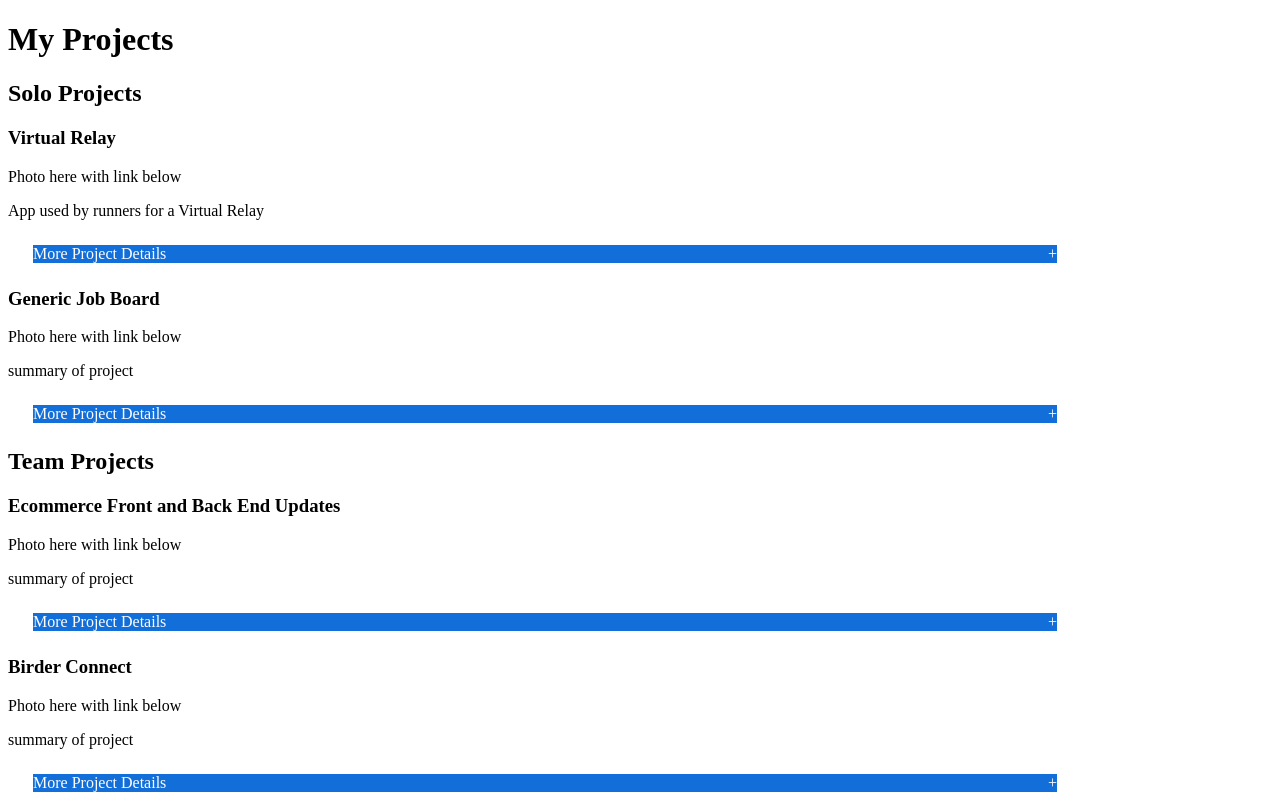
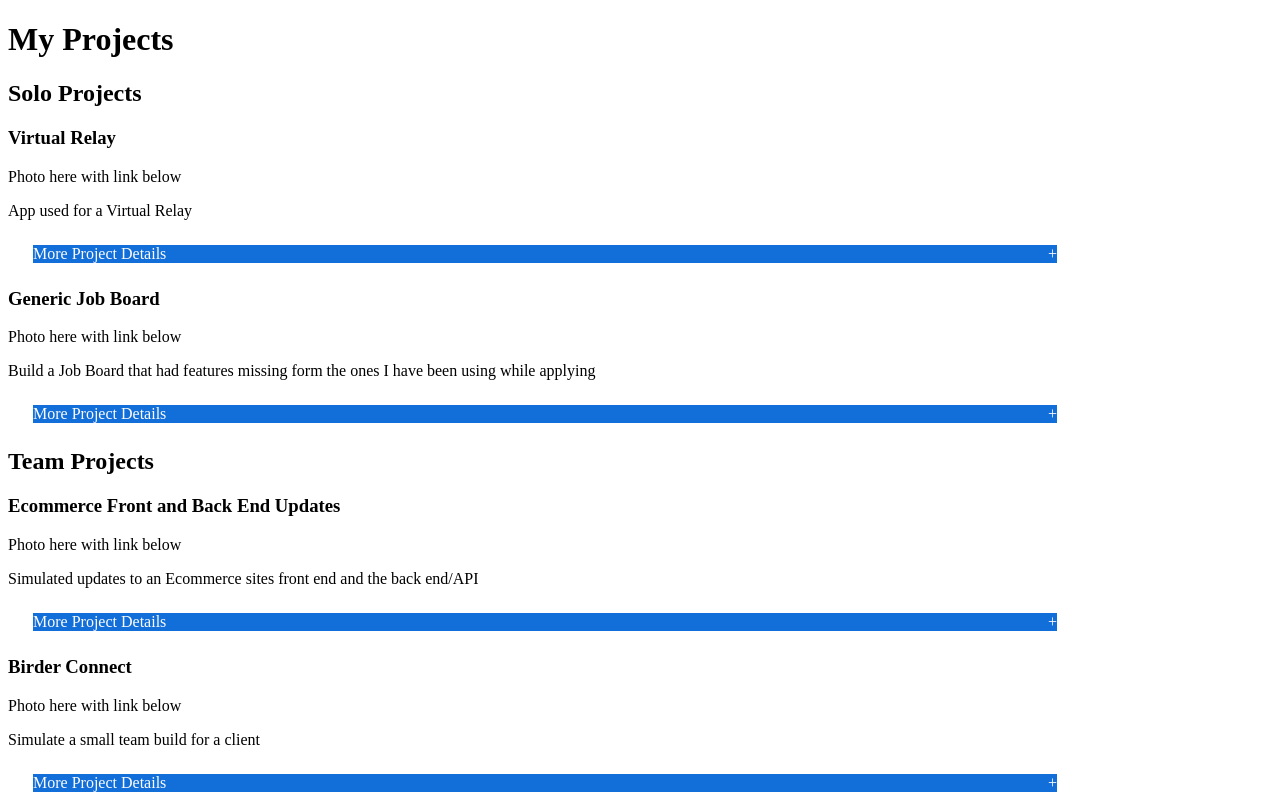
Before and after one commit to rocknswimmer/MySite, a React app: page /projects in a window 1280 px wide. Shown: the top 800 px of the page. Built offline with nearby package versions, Linux system fonts and the light colour scheme.

Commit message:
short summarys done

```diff
--- a/src/ProjectData.js
+++ b/src/ProjectData.js
@@ -1,9 +1,9 @@
 const projectData = [
-  {title: "Virtual Relay", photo: "url/permanatelocation", link: "deployedurl", description: "App used by runners for a Virtual Relay", details: "", type: "solo"},
-  {title: "Ecommerce Front and Back End Updates", photo: "url/permanatelocation", link: "deployedurl", description: "summary of project", details: "longer description for accordian", type: "team"},
-  {title: "Generic Job Board", photo: "url/permanatelocation", link: "deployedurl", description: "summary of project", details: "longer description for accordian", type: "solo"},
-  {title: "Birder Connect", photo: "url/permanatelocation", link: "deployedurl", description: "summary of project", details: "longer description for accordian", type: "team"},
-  {title: "Modals and Accordians", photo: "url/permanatelocation", link: "deployedurl", description: "summary of project", details: "longer description for accordian", type: "edu"},
+  {title: "Virtual Relay", photo: "url/permanatelocation", link: "deployedurl", description: "App used for a Virtual Relay", details: "", type: "solo"},
+  {title: "Ecommerce Front and Back End Updates", photo: "url/permanatelocation", link: "deployedurl", description: "Simulated updates to an Ecommerce sites front end and the back end/API", details: "longer description for accordian", type: "team"},
+  {title: "Generic Job Board", photo: "url/permanatelocation", link: "deployedurl", description: "Build a Job Board that had features missing form the ones I have been using while applying", details: "longer description for accordian", type: "solo"},
+  {title: "Birder Connect", photo: "url/permanatelocation", link: "deployedurl", description: "Simulate a small team build for a client", details: "longer description for accordian", type: "team"},
+  {title: "Modals and Accordians", photo: "url/permanatelocation", link: "deployedurl", description: "Provide a plug and play resource that explains what modals and accordians are", details: "longer description for accordian", type: "edu"},
 ]
 
 export default projectData;
```
